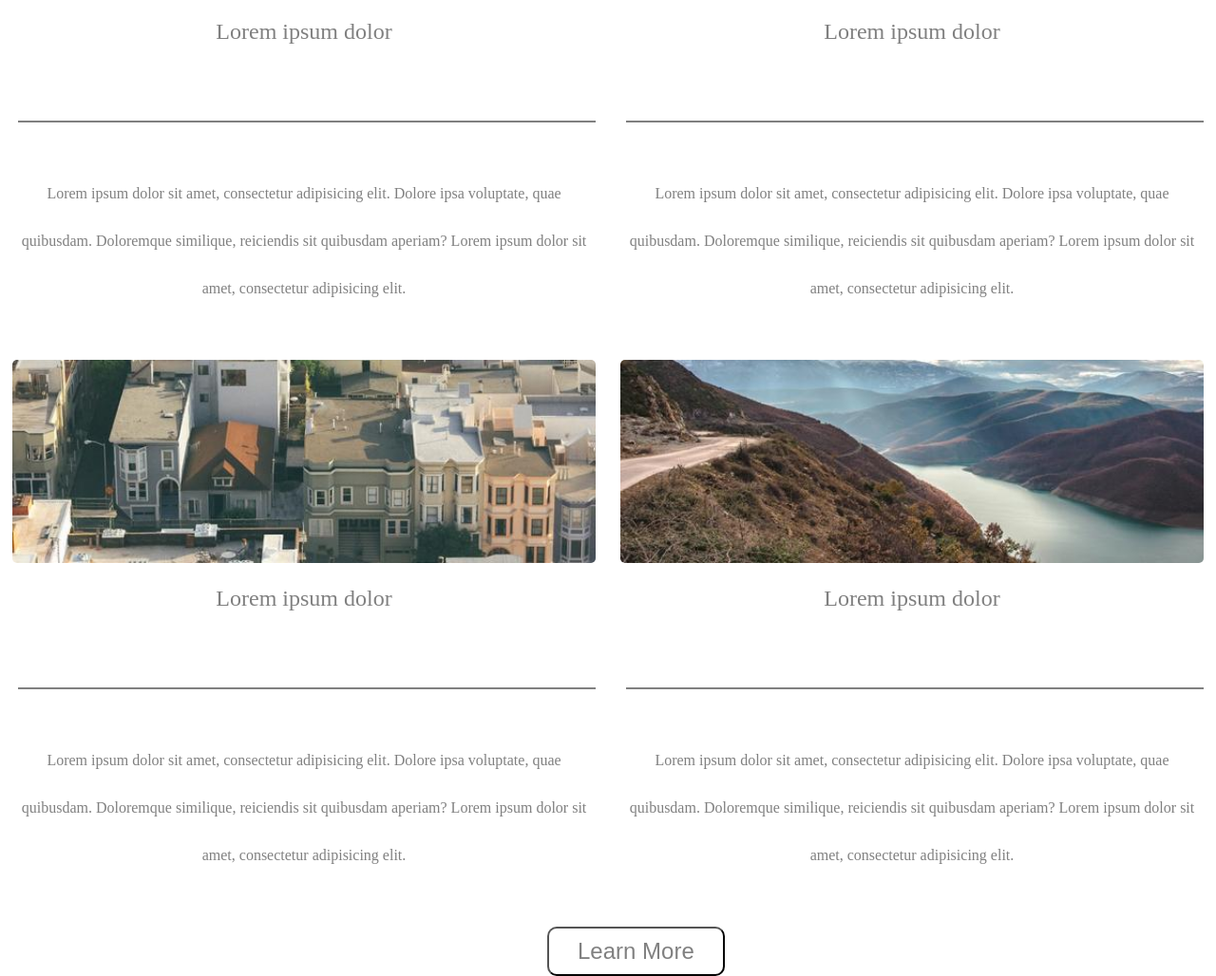
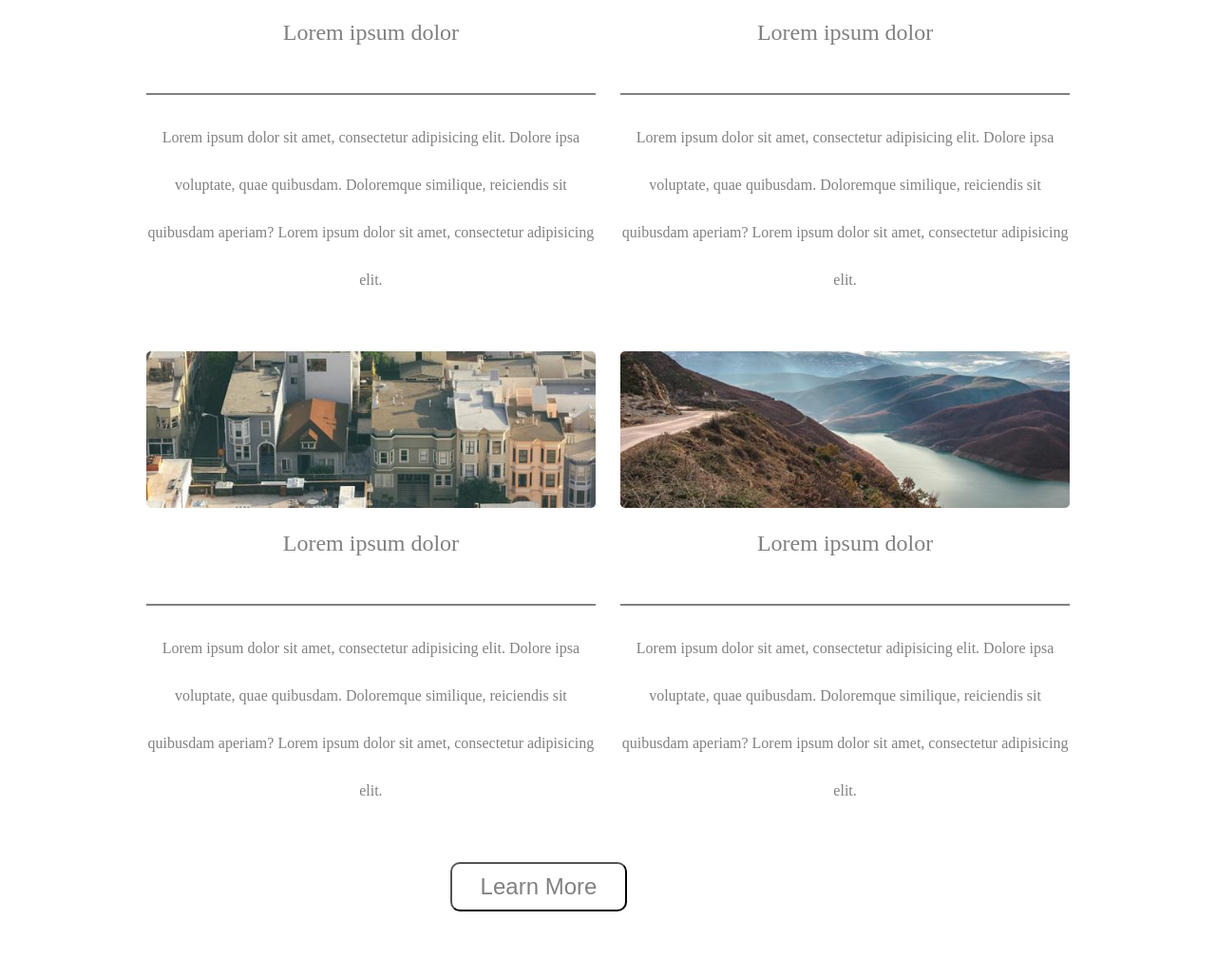
Before and after one commit to Mister-J/Website-Portfolio, a plain HTML site: page Interphase/index.html in a window 1280 px wide. Shown: the part 1492-2520 px from the top of the page at 95% size. After the commit the page ends 2452 px from the top, so only its background shows below. Drawn offline with Linux system fonts and the light colour scheme.

Commit message:
picture section done

```diff
--- a/Interphase/index.html
+++ b/Interphase/index.html
@@ -54,28 +54,28 @@
 		<p>Lorem ipsum dolor sit amet, consectetur adipisicing elit. Distinctio, autem.</p>
 		<div class="picture-wrapper-blocks">
 		<hr>
-			<div class="picture-blocks">
+			<div class="picture-blocks" id="left-picture">
 				<img src="pic01.jpg">
 				<h2>Lorem ipsum dolor</h2>
 				<hr>
 				<p>Lorem ipsum dolor sit amet, consectetur adipisicing elit. Dolore ipsa voluptate, quae quibusdam. Doloremque similique, reiciendis sit quibusdam aperiam? Lorem ipsum dolor sit amet, consectetur adipisicing elit.</p>
 			</div>
 
-			<div class="picture-blocks">
+			<div class="picture-blocks" id="right-picture">
 				<img src="pic02.jpg">
 				<h2>Lorem ipsum dolor</h2>
 				<hr>
 				<p>Lorem ipsum dolor sit amet, consectetur adipisicing elit. Dolore ipsa voluptate, quae quibusdam. Doloremque similique, reiciendis sit quibusdam aperiam? Lorem ipsum dolor sit amet, consectetur adipisicing elit.</p>
 			</div>
 
-			<div class="picture-blocks">
+			<div class="picture-blocks" id="left-picture">
 				<img src="pic03.jpg">
 				<h2>Lorem ipsum dolor</h2>
 				<hr>
 				<p>Lorem ipsum dolor sit amet, consectetur adipisicing elit. Dolore ipsa voluptate, quae quibusdam. Doloremque similique, reiciendis sit quibusdam aperiam? Lorem ipsum dolor sit amet, consectetur adipisicing elit.</p>
 			</div>
 
-			<div class="picture-blocks">
+			<div class="picture-blocks" id="right-picture">
 				<img src="pic04.jpg">
 				<h2>Lorem ipsum dolor</h2>
 				<hr>
--- a/Interphase/style.css
+++ b/Interphase/style.css
@@ -125,25 +125,32 @@ h1, h2, button {
 	color: white;
 }
 
+
 .picture-section h1, .picture-section p {
 	text-align: center;
 	line-height: 50px;
 	color: gray;
 	padding: 0;
-	margin: 0;
+	margin-top: 25px;
 }
 
 .picture-wrapper-blocks hr {
 	border-style: double;
 	color: gray;
-	margin: 50px 1%;
+	margin: 50px 12%;
 }
 
 .picture-blocks {
 	float: left;
 	overflow: hidden;
-	width: 30%;
-	margin: auto 10%;
+	width: 37%;
+}
+
+#left-picture {
+	margin-left: 12%;
+}
+#right-picture {
+	margin-left: 2%;
 }
 
 .picture-blocks hr {
@@ -173,8 +180,9 @@ h1, h2, button {
 	font-size: 24px;
 	transition-duration: 0.4s;
 	position: relative;
-	top: 45%;
-	left: 45%;
+	top: 37%;
+	left: 37%;
+	clear: both;
 }
 
 .picture-section-button > a {
@@ -185,7 +193,7 @@ h1, h2, button {
 	background-color: #abafb5;
 }
 
-@media only screen and (max-width: 1300px) {
+@media only screen and (max-width: 300px) {
 	.picture-section h1, .picture-section p {
 		line-height: 50px;
 }
```
